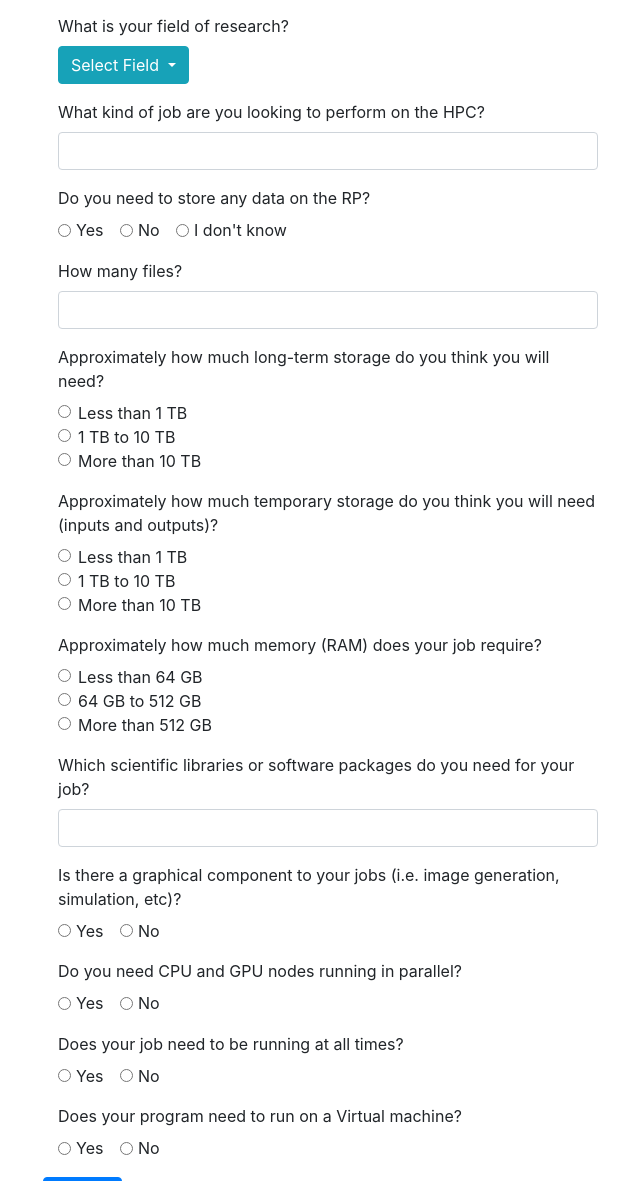
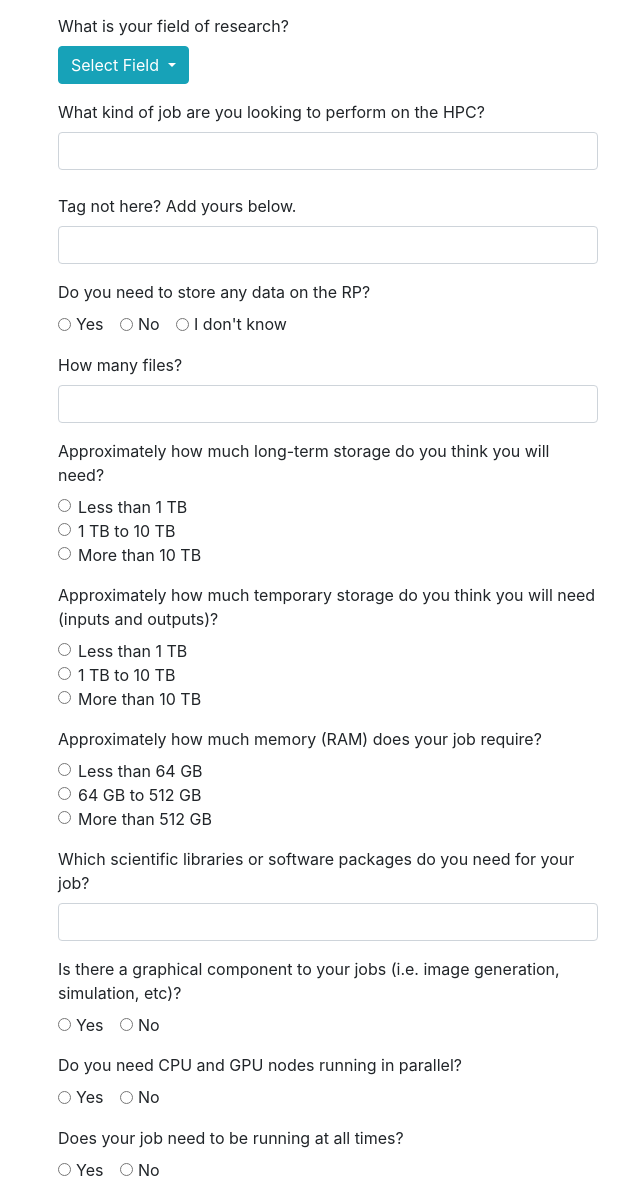
Before and after one commit to hjbr22/ACCESS_Project, a Flask app: page / in a window 1280 px wide. Shown: the part 759-1940 px from the top of the page, without its empty margins (27-667 px from the left). Run offline with Flask 3, Linux system fonts and the light colour scheme; some libraries are stand-ins or nearby versions.

Commit message:
Update questions.html

```diff
--- a/templates/questions.html
+++ b/templates/questions.html
@@ -108,6 +108,9 @@
             <input type="text" id="job-type-text-input" style="border: none; outline: none; width: 200px;">
         </div>
         <div id="job-type-tag-contianer"></div>
+        <br>
+        <label for="">Tag not here? Add yours below.</label>
+        <input class="form-control" type="text">
     </div>
     <!-- Question 4 -->
         <!-- Data Storage -->
```
